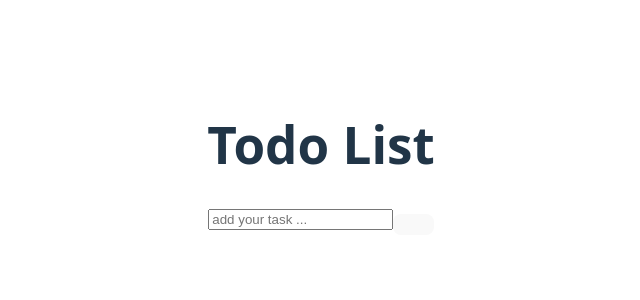
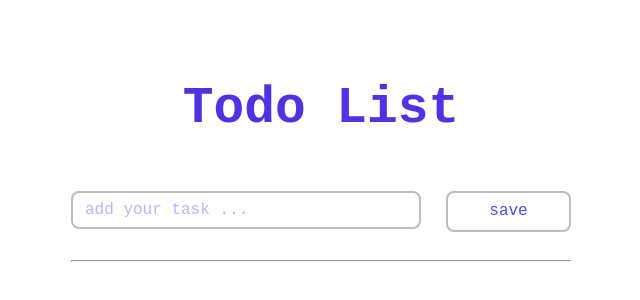
Before and after one commit to Alfaussa/Todo-List, a React (Vite) app in the folder Todo/todo-list/: page / in a window 1280 px wide. Shown: the part 242-542 px from the top of the page, without its empty margins (319-959 px from the left). Built offline with nearby package versions, Linux system fonts and the light colour scheme.

Commit message:
styles added. task completed

```diff
--- a/Todo/todo-list/src/App.css
+++ b/Todo/todo-list/src/App.css
@@ -3,15 +3,82 @@
   margin: 0 auto;
   padding: 2rem;
   text-align: center;
+  background: white;
 }
-.todo-container,.todo-icon-container {
-display: flex;
-  align-items: center;
-  justify-content: space-between;
+*, *::before, *::after {
+  box-sizing: border-box;
+}
+.todo-wrapper{
+  display: flex;
+  flex-direction: column;
+  width: 500px;
+  color:rgb(80, 50, 228);
+  font-family: monospace;
+  font-size: 1rem;
 
 }
 
-
+.todo-form{
+display: flex;
+justify-content: space-between;
+margin: 20px 0px 20px;
+}
+.todo-input{
+display: flex;
+  width: 70%;
+  height: calc(2.25rem + 2px);
+  padding: 0.375rem 0.75rem;
+  font-family: inherit;
+  font-size: 1rem;
+  font-weight: 400;
+  line-height: 1.5;
+  color: #3352c1;
+  background-color: #fff;
+  background-clip: padding-box;
+  border: 2px solid #bdbdbd;
+  border-radius: 0.5rem;
+  transition: border-color 0.15s ease-in-out, box-shadow 0.15s ease-in-out;
+}
+.todo-input::placeholder {
+  color: #484df4;
+  opacity: 0.4;
+}
+.todo-input:focus {
+  color: #7c54cb;
+  background-color: #fff;
+  border-color: #979dde;
+  outline: 0;
+  box-shadow: 0 0 0 0.2rem rgba(158, 158, 158, 0.25);
+}
+.todo-button{
+width: 25%;
+background-color: #fff;
+  background-clip: padding-box;
+  border: 2px solid #bdbdbd;
+  border-radius: 0.5rem;
+  transition: border-color 0.15s ease-in-out, box-shadow 0.15s ease-in-out;
+   color: #484df4;
+   font-family: inherit;
+}
 .completed {
   text-decoration: line-through;
 }
+.todo-divider{
+  color: #382dd5;
+  border-bottom-width: 1px;
+    margin-left: 0;
+  margin-right: 0;
+}
+.todo-container,.todo-icon-container {
+  display: flex;
+  align-items: center;
+  justify-content: space-between;
+  margin: 10px 0 10px 0;
+}
+.todo-icon-container{
+
+width: 10%;
+}
+.todo-item{
+  text-align: left;
+}
--- a/Todo/todo-list/src/App.jsx
+++ b/Todo/todo-list/src/App.jsx
@@ -34,12 +34,12 @@ function App() {
   }
 
   return (
-    <>
-    <h1>Todo List</h1>
+    <div className='todo-wrapper'>
+    <h1 className='todo-header'>Todo List</h1>
 
     <TodoForm
     addTask={addTask}/>
-
+    <hr className='todo-divider'/>
 
 {todos.map((todo)=>(
   (todo.isEdititg) ?
@@ -59,7 +59,7 @@ function App() {
     ))}
 
 
-    </>
+    </div>
   )
 
 }
--- a/Todo/todo-list/src/components/EditTodoForm.jsx
+++ b/Todo/todo-list/src/components/EditTodoForm.jsx
@@ -16,9 +16,9 @@ const EditTodoForm = ({editTodo, task}) => {
 
 
   return (
-  <form onSubmit={(userInput)=>handleClick(userInput)}>
+  <form className='todo-form'onSubmit={(userInput)=>handleClick(userInput)}>
     <input value={userInput} onChange={handleChange} type='text' placeholder='add your task ...' className='todo-input'></input>
-    <button className='todo-button'></button>
+    <button className='todo-button'>save</button>
   </form>
 
   )
--- a/Todo/todo-list/src/components/TodoForm.jsx
+++ b/Todo/todo-list/src/components/TodoForm.jsx
@@ -16,9 +16,9 @@ const TodoForm = ({addTask, }) => {
 
 
   return (
-  <form onClick={handleClick}>
+  <form className='todo-form' onClick={handleClick}>
     <input value={userInput} onChange={handleChange} type='text' placeholder='add your task ...' className='todo-input'></input>
-    <button className='todo-button'></button>
+    <button className='todo-button'>save</button>
   </form>
 
   )
```
